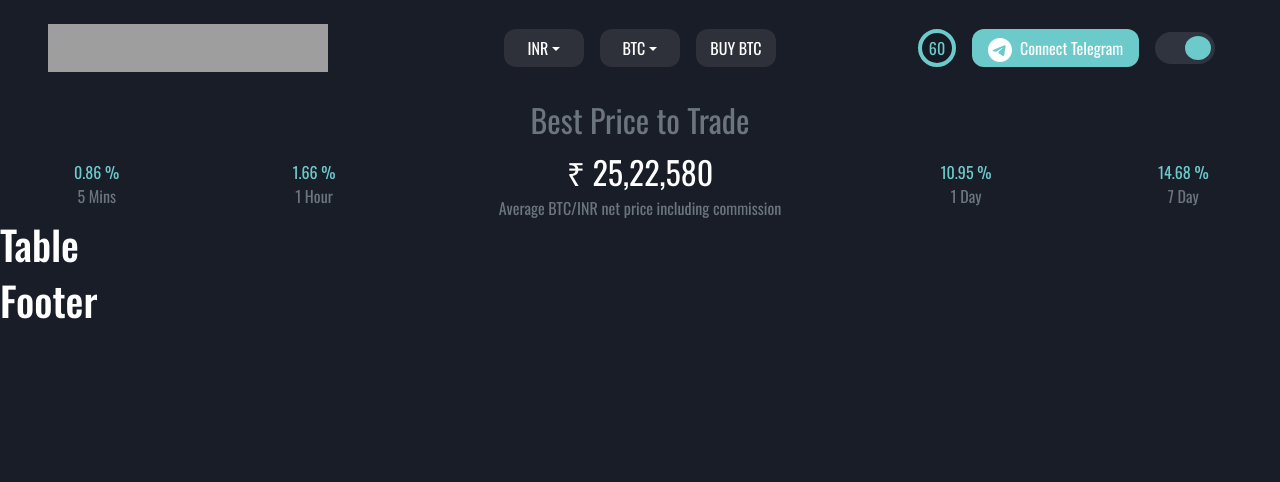
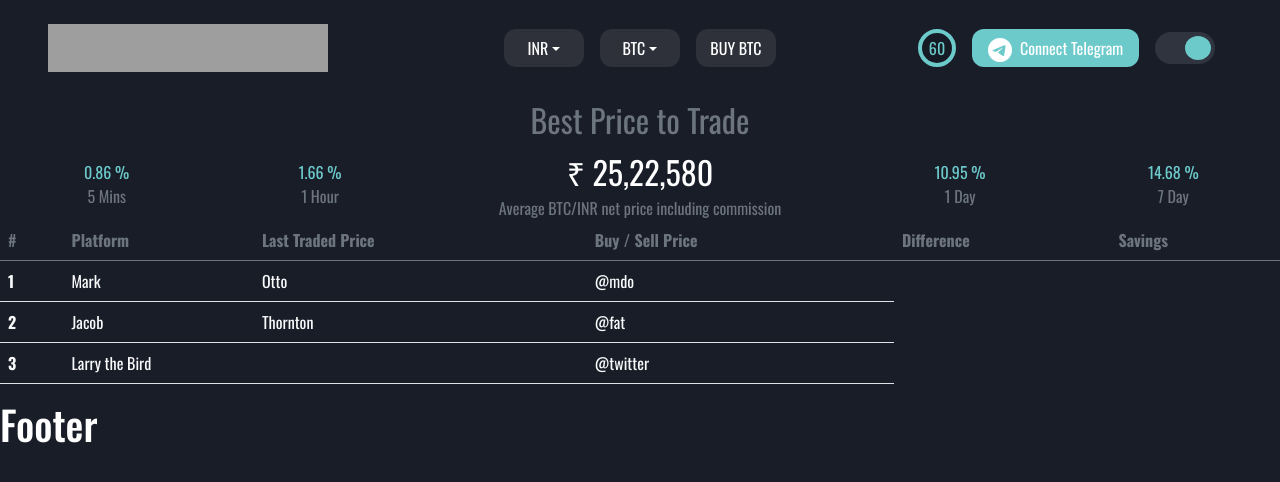
Before and after one commit to SHIVENDRA8004/QuadB-Node.js-Project, a React (Create React App) app in the folder client/: page / in a window 1280 px wide. Shown: the top 482 px of the page. Built offline with nearby package versions, Linux system fonts and the light colour scheme; grey boxes are pictures that could not be loaded.

Commit message:
Table : Half Done

```diff
--- a/client/src/components/SubHeader.js
+++ b/client/src/components/SubHeader.js
@@ -1,10 +1,10 @@
 const SubHeader = () => {
     return (
         <div classname="container-fluid">
-            <div className="row mt-4">
-                <div className="col-12 fs-2 d-flex justify-content-center text-secondary ">Best Price to Trade</div>
+            <div className="mt-4">
+                <div className="fs-2 d-flex justify-content-center text-secondary ">Best Price to Trade</div>
             </div>
-            <div className="row d-flex align-items-center mt-1">
+            <div className="d-flex align-items-center mt-1">
                 <div className="col-2 text-center p-0">
                     <div className="fs-sm-1 text-sky">0.86 %</div>
                     <div className="text-secondary fw-sm-bold">5 Mins</div>
--- a/client/src/components/Table.js
+++ b/client/src/components/Table.js
@@ -1,25 +1,37 @@
 const Table = () => {
     return (
         <div>
-            {/* <table className="table table-secondary table-striped table-content">
-                <thead>
-                    <td class="table-secondary">#</td>
-                    <td class="table-secondary">Platform</td>
-                    <td class="table-success">Last Traded Price</td>
-                    <td class="table-danger">Buy / Sell Price</td>
-                    <td class="table-warning">Difference</td>
-                    <td class="table-info">Savings</td>
+            <table class="table text-light">
+                <thead className="text-secondary">
+                    <tr>
+                        <th scope="col">#</th>
+                        <th scope="col">Platform</th>
+                        <th scope="col">Last Traded Price</th>
+                        <th scope="col">Buy / Sell Price</th>
+                        <th scope="col">Difference</th>
+                        <th scope="col">Savings</th>
+                    </tr>
                 </thead>
-                <tr>
-                    <td class="table-primary">...</td>
-                    <td class="table-secondary">...</td>
-                    <td class="table-success">...</td>
-                    <td class="table-danger">...</td>
-                    <td class="table-warning">...</td>
-                    <td class="table-info">...</td>
-                </tr>
-            </table> */}
-            <h1>Table</h1>
+                <tbody>
+                    <tr>
+                        <th scope="row">1</th>
+                        <td>Mark</td>
+                        <td>Otto</td>
+                        <td>@mdo</td>
+                    </tr>
+                    <tr>
+                        <th scope="row">2</th>
+                        <td>Jacob</td>
+                        <td>Thornton</td>
+                        <td>@fat</td>
+                    </tr>
+                    <tr>
+                        <th scope="row">3</th>
+                        <td colspan="2">Larry the Bird</td>
+                        <td>@twitter</td>
+                    </tr>
+                </tbody>
+            </table>
         </div>
     );
 };
--- a/client/src/index.css
+++ b/client/src/index.css
@@ -98,3 +98,7 @@ input:checked + .slider:before {
 .slider.round:before {
     border-radius: 50%;
 }
+
+table {
+    width: vw;
+}
```
